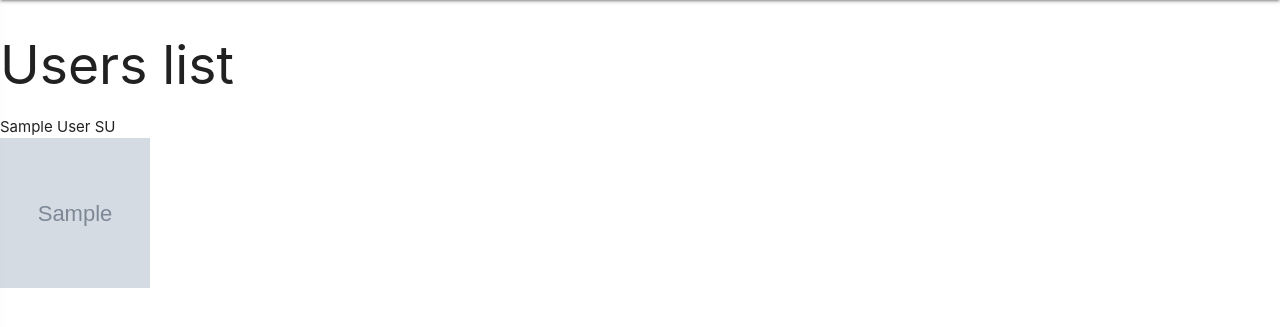
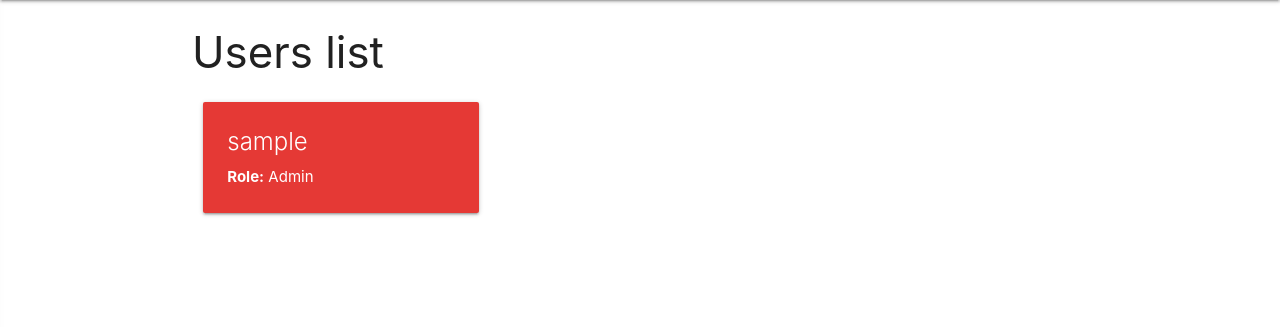
Before and after one commit to fnyrawr/uni_webpy_project, a Django app: page /users/show/ in a window 1280 px wide. Shown: the part 64-391 px from the top of the page. Run offline with Django 4.2, Linux system fonts and the light colour scheme; a user stored in the database is signed in; tables that the repository leaves empty hold one stand-in row (values such as "Sample post"); grey boxes marked "Sample" are stand-in pictures; some libraries are stand-ins or nearby versions.

Commit message:
some updates

```diff
--- a/Product/templates/product-list.html
+++ b/Product/templates/product-list.html
@@ -64,9 +64,9 @@
         </div>
 
     {% if search %}
+        <a class="waves-effect btn red darken-1 white-text" href={% url 'product-list' %}><i class="material-icons left">arrow_back</i>Back to all Products</a><br>
         <h5>Search results</h5>
         {% for product in products_found %}
-            {% comment %} ToCheck: no product data here {% endcomment %}
             {% comment %} other attributes maybe picture of product {% endcomment %}
             <div class="col s3">
                 <div class="card sticky-action white">
@@ -87,7 +87,6 @@
                 </div>
             </div>
         {% endfor %}
-        <a href={% url 'product-list' %}>Back to all Products</a><br>
     {% else %}
         {% for product in all_products %}
             {% comment %} other attributes maybe picture of product {% endcomment %}
--- a/User/templates/customuser-list.html
+++ b/User/templates/customuser-list.html
@@ -3,18 +3,37 @@
 {% block title %}Users list{% endblock %}
 
 {% block content %}
+    <div class="container">
     {% if user.is_authorized %}
-<h2>Users list</h2>
-<ul>
+        <h3>Users list</h3>
+        <div class="row">
             {% for myuser in all_users %}
-        {{ myuser.first_name }} {{ myuser.last_name }} {{ myuser.role }}<br>
+                <div class="col s4">
+                    {% if myuser.role == "SU" %}
+                        <div class="card red darken-1 white-text">
+                            <div class="card-content">
+                                <span class="card-title">{{ myuser }}</span>
+                                <b>Role:</b> Admin<br>
+                            </div>
+                        </div>
+                    {% else %}
+                        <div class="card white">
+                            <div class="card-content">
+                                <span class="card-title">{{ myuser }}</span>
+                                <b>First name:</b> {{ myuser.first_name }}<br>
+                                <b>Last name:</b> {{ myuser.last_name }}<br>
+                                <b>Role:</b> Customer<br>
                                 {% if myuser.profile_picture %}
                                     <img src="{{ myuser.profile_picture.url }}" height="150" width="150"><br>
-            <br>
                                 {% endif %}
+                            </div>
+                        </div>
+                    {% endif %}
+                </div>
             {% endfor %}
-</ul>
+        </div>
         {% else %}
-<p>You are not authorized to see this.<p>
+            <p>Please go along, there is nothing to see here.<p>
         {% endif %}
+    </div>
 {% endblock %}
--- a/templates/home.html
+++ b/templates/home.html
@@ -29,12 +29,14 @@
                 <span class="white-text"><h5></h5></span>
             {% endif %}
         </div></li>
-        {% if user.is_authorized %}
+        {% if user.is_authenticated %}
             <li><a class="waves-effect red-text text-darken-1" href="{% url 'logout' %}"><i class="material-icons red-text text-darken-1">logout</i>Logout</a></li>
             <li><div class="divider"></div></li>
-            <li><a class="subheader">Admin Functions</a></li>
-            <li><a class="waves-effect" href="{% url 'myuser-list' %}"><i class="material-icons red-text text-darken-1">group</i>Users</a></li>
-            <li><div class="divider"></div></li>
+            {% if user.is_authorized %}
+                <li><a class="subheader">Admin Functions</a></li>
+                <li><a class="waves-effect" href="{% url 'myuser-list' %}"><i class="material-icons red-text text-darken-1">group</i>Users</a></li>
+                <li><div class="divider"></div></li>
+            {% endif %}
             <li><a class="subheader">User Functions</a></li>
             <li><a class="waves-effect" href="{% url 'product-list' %}"><i class="material-icons red-text text-darken-1">shopping_bag</i>Products</a></li>
         {% else %}
```
Also changed, not shown: Product/templates/product-detail.html (+7 -4 lines). Lines whose indentation alone changed are shown as unchanged.
